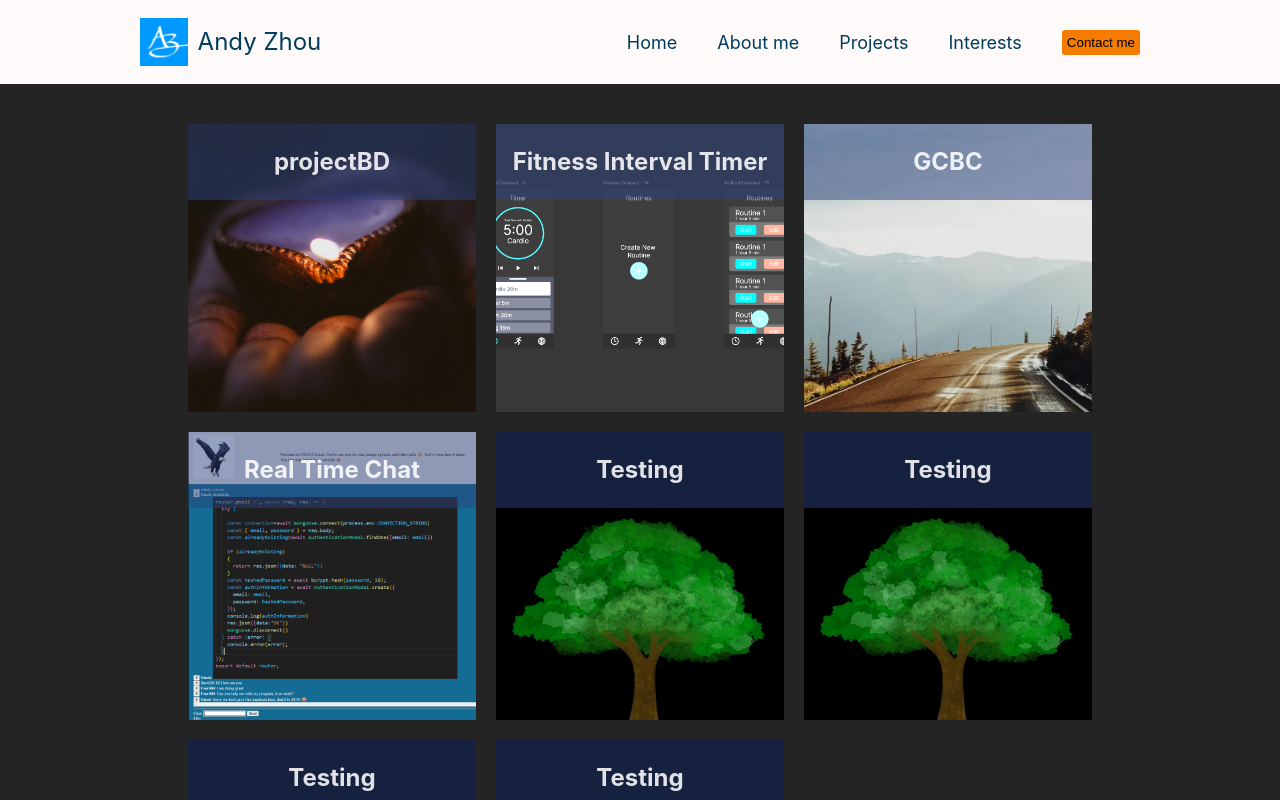
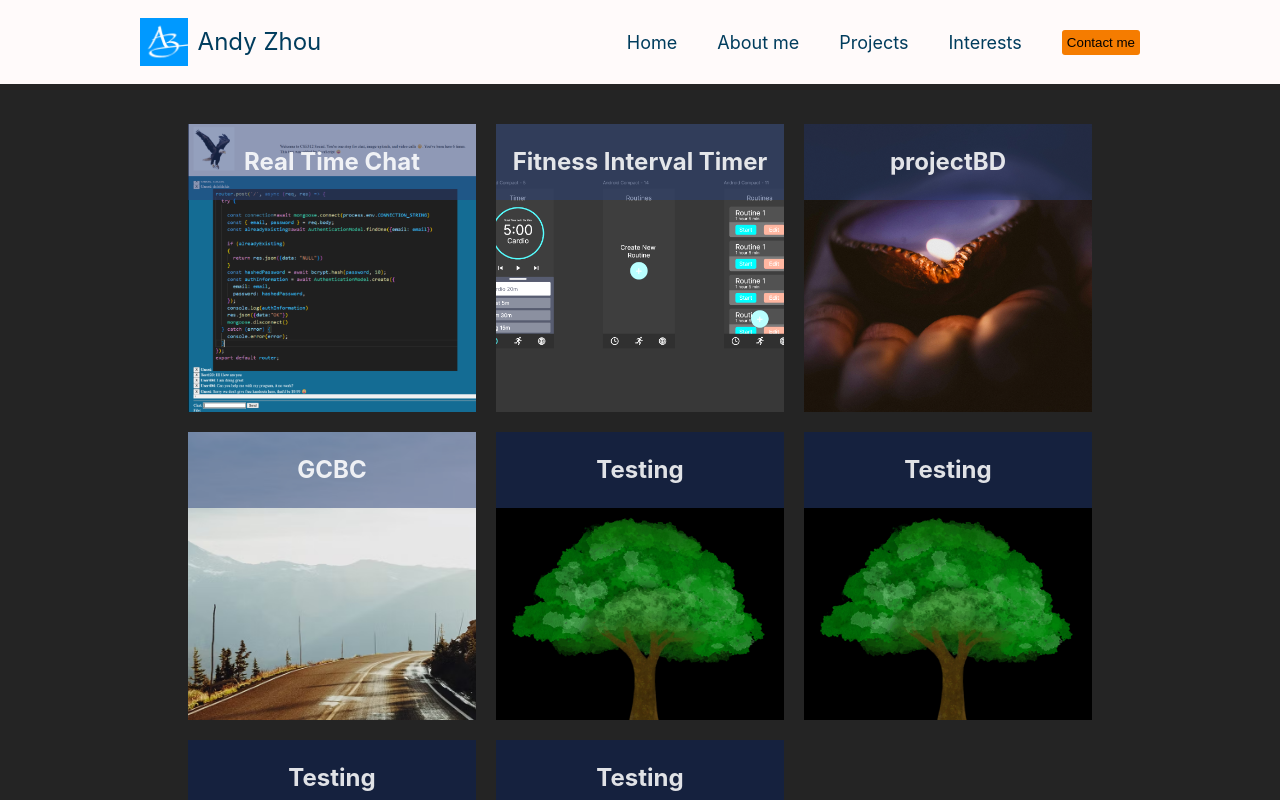
Before and after one commit to PossiblyAHuman/mywebsite2, a React (Vite) app: page / in a window 1280 px wide. Both pictures are taken after a click on the link "Projects". Shown: the top 800 px of the page. Built offline with nearby package versions, Linux system fonts and the light colour scheme.

Commit message:
Reorganized Project Order

```diff
--- a/src/components/ProjectsPage.jsx
+++ b/src/components/ProjectsPage.jsx
@@ -11,7 +11,7 @@ const ProjectsPage = ({ projSelected, setProjSelected }) => {
     const GCBCproj = {name:'GCBC', img:'GCBC_projectspage.avif', banner_img:'GCBC.png', description:'Supporting a Local Church and maintaining their Website', projComponent: <GCBC/>}
     const RTChat = {name: 'Real Time Chat', img: 'ChatWebsite2.png', description: '', projComponent: <RealTimeChat/>}
     const filler = {name: 'Testing', img: 'tree3.png', description: ''}
-    const projectList = [projectBD, fitnessApp, GCBCproj, RTChat, filler, filler, filler, filler, ]
+    const projectList = [RTChat, fitnessApp, projectBD, GCBCproj, filler, filler, filler, filler, ]
 
     return(
         <>
```
